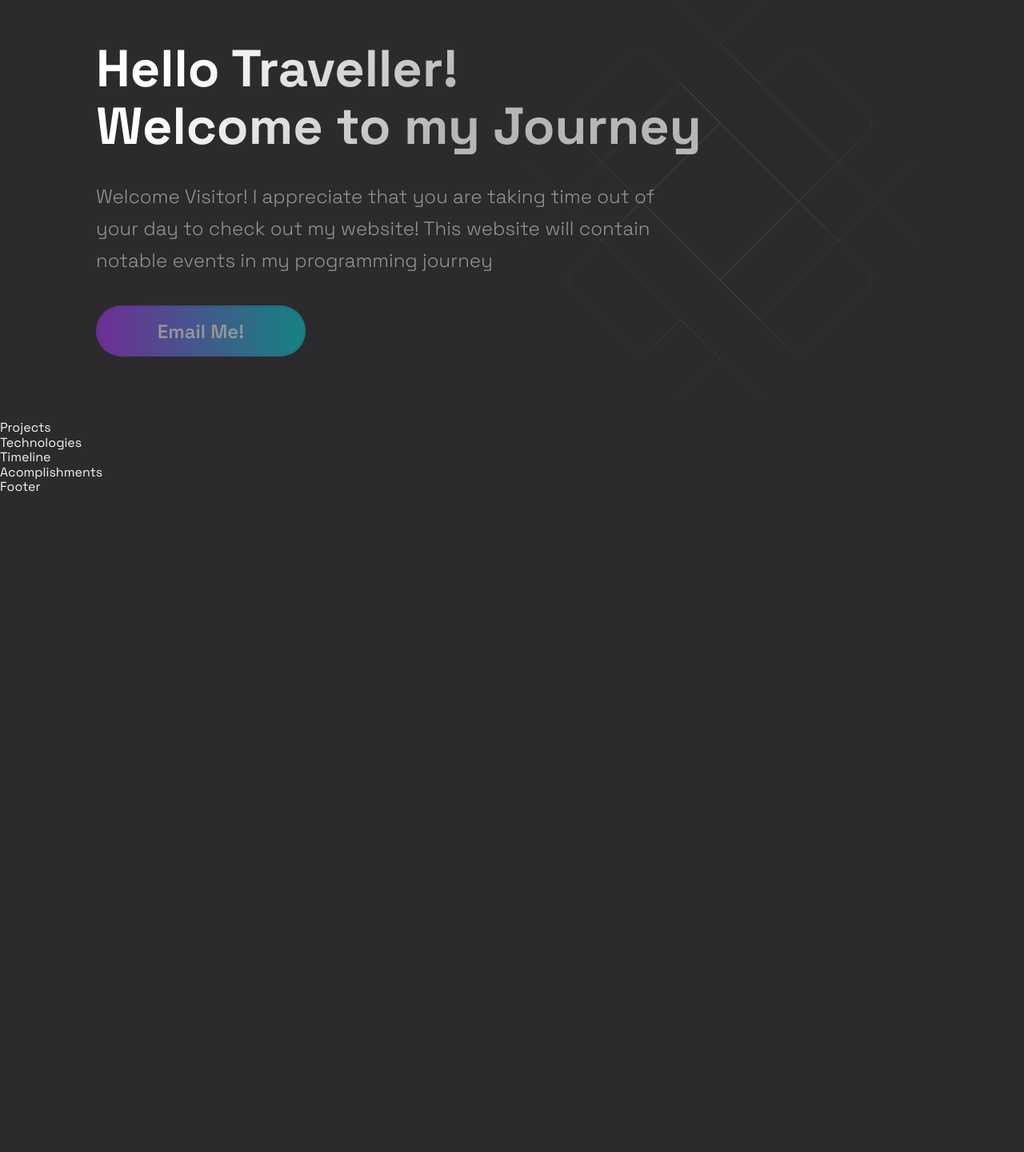
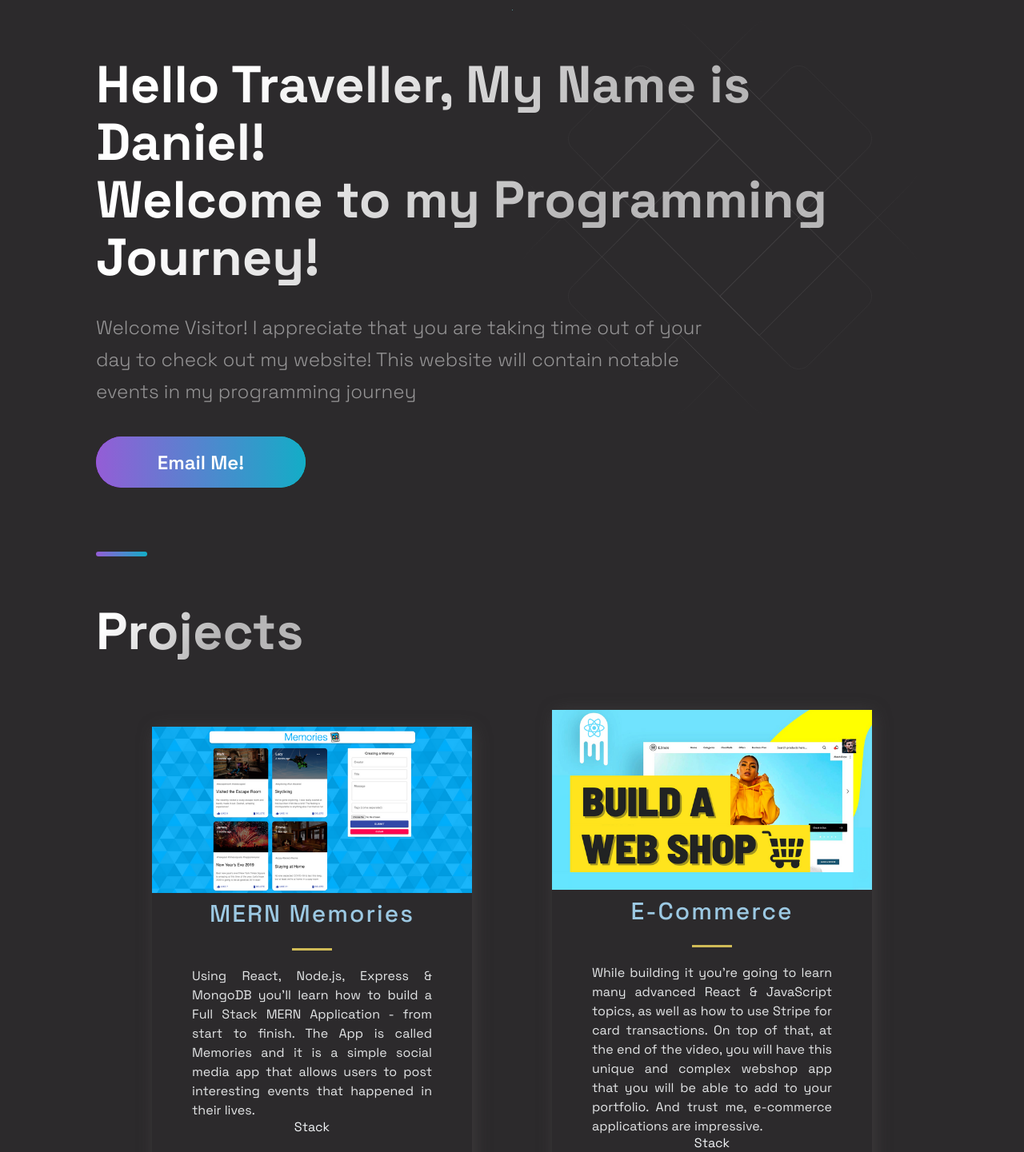
Before and after one commit to Daniel-Dewanto/react-portfolio, a Next.js app: page / in a window 1280 px wide. Shown: the part 120-1561 px from the top of the page at 80% size. Before the commit the page ends 800 px from the top, so only its background shows below. Built offline with nearby package versions, Linux system fonts and the light colour scheme.

Commit message:
added Projects and added highlight feature to Hero Title

```diff
--- a/package.json
+++ b/package.json
@@ -8,11 +8,13 @@
     "start": "next start"
   },
   "dependencies": {
+    "jquery": "^3.6.0",
+    "lettering.js": "^0.7.0",
     "next": "10.2.3",
     "react": "17.0.2",
     "react-dom": "17.0.2",
+    "react-icons": "^4.2.0",
     "styled-components": "^5.3.0",
-    "styled-normalize": "^8.0.7",
-    "react-icons": "^4.2.0"
+    "styled-normalize": "^8.0.7"
   }
 }
--- a/src/components/Header/HeaderStyles.js
+++ b/src/components/Header/HeaderStyles.js
@@ -116,13 +116,13 @@ export const NavProductsIcon = styled(IoIosArrowDropdown)`
 export const SocialIcons = styled.a`
 transition: 0.3s ease;
 color: white;
-margin-bottom:
+margin-bottom: 20px;
 border-radius: 50px;
-  padding: 8px;
+padding: 8px;
 &:hover {
-    background-color: #212d45;
+    color: hsl(320, 2%, 17%);
+    background-color: #ffbd61;
     transform: scale(1.2);
     cursor: pointer;
-
   }
 `
--- a/src/components/Hero/Hero.js
+++ b/src/components/Hero/Hero.js
@@ -1,20 +1,34 @@
 import React from 'react';
-
 import { Section, SectionText, SectionTitle } from '../../styles/GlobalComponents';
 import Button from '../../styles/GlobalComponents/Button';
 import { LeftSection } from './HeroStyles';
 
+const title = "Hello Traveller, My Name is Daniel!\nWelcome to my Programming Journey!"
+
 const Hero = (props) => (
   <Section row nopadding>
     <LeftSection>
-      <SectionTitle main center>
-        Hello Traveller! <br/>
-        Welcome to my Journey
-      </SectionTitle>
+      <SectionTitle main center className="fancy_title">
+          <span>Hello </span>
+          <span>Traveller</span>
+          <span>, </span>
+          <span>My </span>
+          <span>Name </span>
+          <span>is </span>
+          <span>Daniel</span>
+          <span>!</span>
+          <br/>
+          <span>Welcome </span>
+          <span>to </span>
+          <span>my </span>
+          <span>Programming </span>
+          <span>Journey</span>
+          <span>!</span>
+        </SectionTitle>
       <SectionText>
         Welcome Visitor! I appreciate that you are taking time out of your day to check out my website! This website will contain notable events in my programming journey
       </SectionText>
-      <Button disabled onClick={() => window.location = "mailto:daniel.dewanto1111@gmail.com"}>Email Me!</Button>
+      <Button onClick={() => window.location = "mailto:daniel.dewanto1111@gmail.com"}>Email Me!</Button>
     </LeftSection>
   </Section>
 );
--- a/src/components/Projects/Projects.js
+++ b/src/components/Projects/Projects.js
@@ -4,10 +4,38 @@ import { BlogCard, CardInfo, ExternalLinks, GridContainer, HeaderThree, Hr, Tag,
 import { Section, SectionDivider, SectionTitle } from '../../styles/GlobalComponents';
 import { projects } from '../../constants/constants';
 
+
+
 const Projects = () => (
-  <div>
-    Projects
-  </div>
+  <Section nopadding id="projects">
+    <SectionDivider />
+    <SectionTitle main>
+      Projects
+    </SectionTitle>
+    <GridContainer>
+      {projects.map(({title, description, image, tags, source, visit,id}) =>(
+        <BlogCard key={id}>
+          <Img src = {image}/>
+          <TitleContent title>
+            <HeaderThree title>
+              {title}
+            </HeaderThree>
+            <Hr/>
+          </TitleContent>
+          <CardInfo>{description}</CardInfo>
+          <div>
+            <TitleContent>Stack</TitleContent>
+            <TagList>
+              {tags.map((tag,i)=>(
+                <Tag key={i}>{tag}</Tag>
+              ))}
+            </TagList>
+          </div>
+        </BlogCard>
+      ))}
+    </GridContainer>
+  </Section>
+
 );
 
 export default Projects;
--- a/src/components/Projects/ProjectsStyles.js
+++ b/src/components/Projects/ProjectsStyles.js
@@ -107,6 +107,11 @@ justify-content: space-around;
 padding: 2rem;
 `
 export const Tag = styled.li`
+transition: 0.2s ease-in-out;
 color: #d8bfbf;
-font-size: 1.5rem;
+font-size: 2rem;
+&:hover{
+  color: #FAED27;
+  text-shadow: 0 5px 15px rgba(145, 92, 182, .4);
+}
 `
--- a/src/constants/constants.js
+++ b/src/constants/constants.js
@@ -2,8 +2,8 @@ export const projects = [
   {
     title: 'MERN Memories',
     description: "Using React, Node.js, Express & MongoDB you'll learn how to build a Full Stack MERN Application - from start to finish. The App is called Memories and it is a simple social media app that allows users to post interesting events that happened in their lives.",
-      image: '/images/1.png',
-      tags: ['Mongo', 'Express', 'React', 'Node'],
+    image: '/images/1.png',
+    tags: ['Mongo', 'Express', 'React', 'Node'],
     source: 'https://google.com',
     visit: 'https://google.com',
     id: 0,
--- a/src/styles/GlobalComponents/index.js
+++ b/src/styles/GlobalComponents/index.js
@@ -51,6 +51,11 @@ export const SectionTitle = styled.h2`
     margin-bottom: 8px;
     padding: ${(props) => props.main ? '16px 0 8px' : '0'};
     max-width: 100%;
+  }
+  span:hover{
+    transition: 0.2s ease-in-out;
+    text-shadow: 2px 2px #ffbd61;
+
   }
 `
 
--- a/src/themes/default.js
+++ b/src/themes/default.js
@@ -11,7 +11,9 @@ export default {
     accent1: "hsl(34.9,98.6%,72.9%)",
     button: "hsl(205.1,100%,36.1%)",
     background2: "hsl(232.7,27.3%,23.7%)",
-    background3: "hsl(320, 2%, 17%)"
+    background3: "hsl(320, 2%, 17%)",
+    background4: "hsl(235, 21%, 21%)",
+    background5: "hsl(106, 10%, 42%)"
   },
   // Breakpoints for responsive design
   breakpoints: {
```
Also changed, not shown: 1 other file (tests, documents, lock files or other folders).
